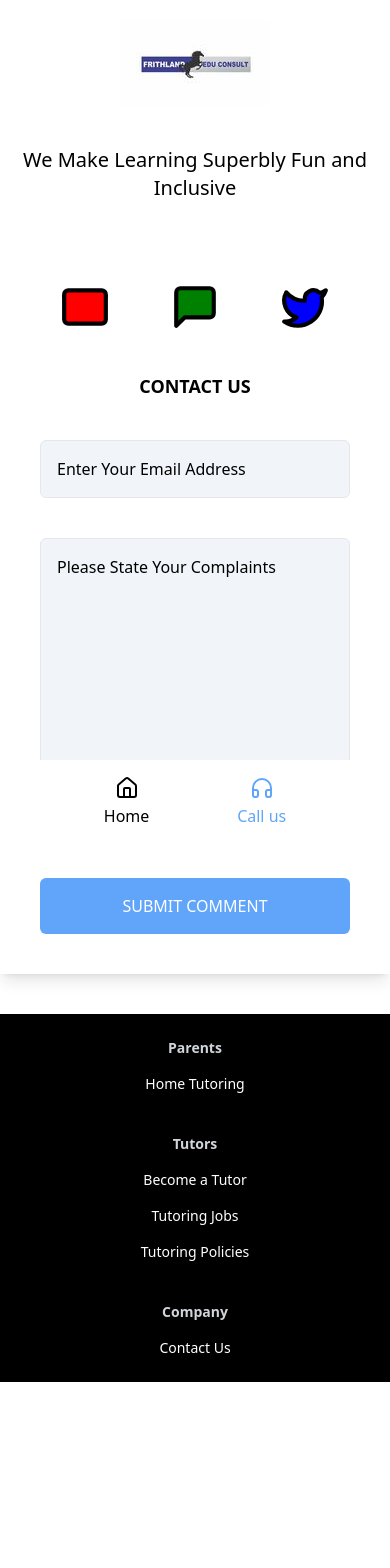
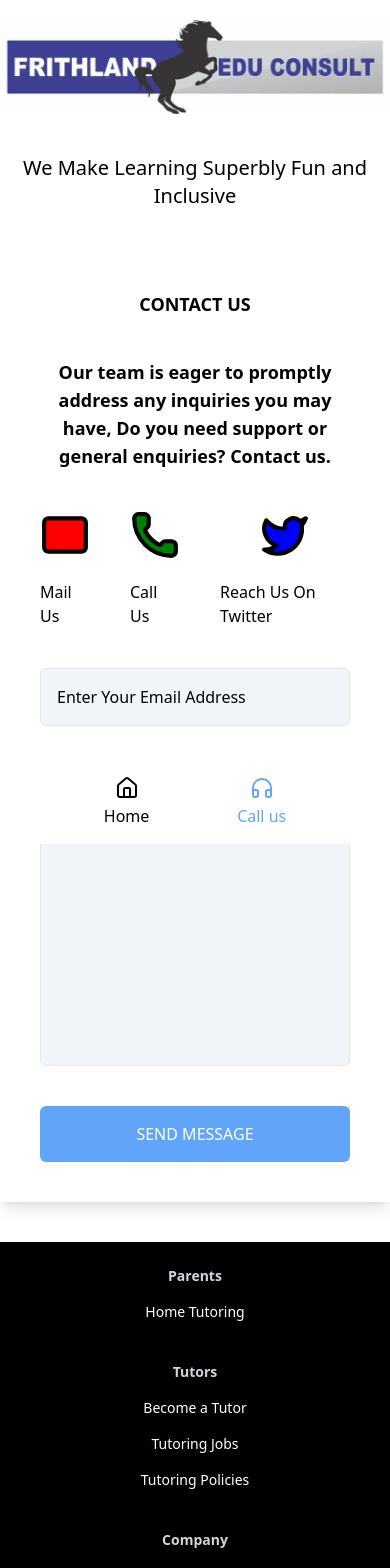
Before and after one commit to Mayor-Rhymes/learning-platform, a Vue app: page /contact in a window 390 px wide. Shown: the top 1568 px of the page. Before the commit the page ends 1542 px from the top, so only its background shows below. Built offline with nearby package versions, Linux system fonts and the light colour scheme; a web font is replaced by a local one; what @splidejs/vue-splide would draw is missing.

Commit message:
Added new stuff

```diff
--- a/src/components/Navbar.vue
+++ b/src/components/Navbar.vue
@@ -1,6 +1,7 @@
 <script setup lang="ts">
 import { Phone, PersonStanding } from "lucide-vue-next";
 import { Menu, MenuButton, MenuItems, MenuItem } from "@headlessui/vue";
+import { ChevronDown } from "lucide-vue-next";
 </script>
 
 <template>
@@ -8,7 +9,7 @@ import { Menu, MenuButton, MenuItems, MenuItem } from "@headlessui/vue";
     to="/"
     class="lg:hidden md:hidden flex items-center justify-center mt-5 text-center text-blue-700 text-4xl font-bold"
   >
-    <img src="../assets/frithland_logo_3.jpg" alt="frithland_logo" />
+    <img src="../assets/frithland_logo.jpg" alt="frithland_logo" />
     <!-- <p>Frithland</p> -->
   </router-link>
 
@@ -20,22 +21,17 @@ import { Menu, MenuButton, MenuItems, MenuItem } from "@headlessui/vue";
   >
     <router-link to="/" class="text-blue-500 text-xl">
       <img
-        src="../assets/frithland_logo_3.jpg"
+        src="../assets/frithland_logo.jpg"
         alt="frithland_logo_3"
-        class="object-scale-down w-[100px] h-[100px]"
+        class="object-scale-down w-40 h-40"
       />
       <!-- <p>Frithland</p> -->
     </router-link>
 
     <Menu as="div" class="relative">
-      <!-- <div> -->
-      <!-- <p
-        class="flex items-center p-2 hover:bg-gray-200 hover:rounded-md cursor-pointer transition-all delay-100 duration-150"
-      >
-        Our Services <ChevronDown />
-      </p> -->
-
-      <MenuButton>Our Services</MenuButton>
+      <MenuButton class="flex items-center"
+        >Our Services <ChevronDown
+      /></MenuButton>
       <transition
         enter-active-class="transition duration-100 ease-out"
         enter-from-class="transform scale-95 opacity-0"
@@ -44,26 +40,39 @@ import { Menu, MenuButton, MenuItems, MenuItem } from "@headlessui/vue";
         leave-from-class="transform scale-100 opacity-100"
         leave-to-class="transform scale-95 opacity-0"
       >
-      <MenuItems class="inline-flex flex-col gap-5 absolute top-10 w-[400px] rounded-md p-10 shadow-lg bg-white">
+        <MenuItems
+          class="inline-flex flex-col gap-5 absolute top-10 w-[400px] rounded-md p-10 shadow-lg bg-white"
+        >
           <MenuItem class="p-4">
-          <router-link to="/tutor" active-class="bg-blue-400" class="hover:bg-blue-500">
+            <router-link
+              to="/tutor"
+              active-class="bg-blue-400"
+              class="hover:bg-blue-500"
+            >
               Request A Tutor
             </router-link>
           </MenuItem>
           <MenuItem class="p-4">
-          <router-link to="/exam" active-class="bg-blue-400" class="hover:bg-blue-500">
+            <router-link
+              to="/exam"
+              active-class="bg-blue-400"
+              class="hover:bg-blue-500"
+            >
               Search For An Exam
             </router-link>
           </MenuItem>
           <MenuItem class="p-4">
-          <router-link to="/exam" active-class="bg-blue-400" class="hover:bg-blue-500">
+            <router-link
+              to="/exam"
+              active-class="bg-blue-400"
+              class="hover:bg-blue-500"
+            >
               Learn more about us
             </router-link>
           </MenuItem>
         </MenuItems>
       </transition>
     </Menu>
-    <!-- </div> -->
 
     <div
       class="flex items-center gap-2 p-2 hover:bg-gray-200 hover:rounded-md cursor-pointer transition-all delay-100 duration-150"
@@ -84,11 +93,5 @@ import { Menu, MenuButton, MenuItems, MenuItem } from "@headlessui/vue";
     >
       About
     </router-link>
-
-    <div
-      class="flex items-center p-2 hover:bg-gray-200 hover:rounded-md cursor-pointer transition-all delay-100 duration-150"
-    >
-      Login
-    </div>
   </nav>
 </template>
--- a/src/views/ContactView.vue
+++ b/src/views/ContactView.vue
@@ -1,21 +1,58 @@
-
 <script setup lang="ts">
-   import { Mail, MessageSquare, Twitter } from 'lucide-vue-next';
+import { Mail, Twitter, Phone } from "lucide-vue-next";
 </script>
 
 <template>
+  <form class="flex flex-col gap-10 w-full lg:w-[75%] mx-auto p-10 shadow-lg">
+    <h4 class="text-center text-lg font-bold">CONTACT US</h4>
+    <p class="text-lg font-semibold text-center">
+      Our team is eager to promptly address any inquiries you may have, Do you
+      need support or general enquiries? Contact us.
+    </p>
+    <div class="flex gap-10 justify-evenly">
+      <div class="flex flex-col gap-5 items-center justify-center cursor-pointer">
+        <Mail
+          :size="50"
+          fill="red"
+          class="hover:scale-125 transition-all duration-150 delay-150 ease-in-out"
+        />
+        <p>Mail Us</p>
+      </div>
+      <div class="flex flex-col gap-5 items-center justify-center cursor-pointer">
+        <Phone
+          :size="50"
+          fill="green"
+          class="hover:scale-125 transition-all duration-150 delay-150 ease-in-out"
+        />
+        <p>Call Us</p>
+      </div>
+      <div class="flex flex-col gap-5 items-center justify-center cursor-pointer">
+        <Twitter
+          :size="50"
+          fill="blue"
+          class="hover:scale-125 transition-all duration-150 delay-150 ease-in-out"
+        />
+        <p>Reach Us On Twitter</p>
+      </div>
+    </div>
 
-    <form class="flex flex-col gap-10 w-full lg:w-[75%] mx-auto p-10 shadow-lg">
+    <input
+      type="email"
+      class="p-4 border focus:bg-white bg-slate-100 placeholder-black focus:border-blue-700 hover:border-blue-300 outline-none rounded-md"
+      placeholder="Enter Your Email Address"
+      required
+    />
+    <textarea
+      class="p-4 h-[300px] border focus:bg-white bg-slate-100 placeholder-black focus:border-blue-700 hover:border-blue-300 outline-none rounded-md resize-none"
+      placeholder="Please State Your Complaints"
+      required
+    ></textarea>
 
-         <div class="flex gap-10 justify-evenly">
-            <Mail :size="50" fill="red"/>
-            <MessageSquare :size="50" fill="green"/>
-            <Twitter :size="50" fill="blue"/>
-         </div>
-        <h4 class="text-center text-lg font-bold">CONTACT US</h4>
-        <input type="email" class="p-4 border focus:bg-white bg-slate-100 placeholder-black focus:border-blue-700 hover:border-blue-300 outline-none rounded-md" placeholder="Enter Your Email Address"/>
-        <textarea class="p-4 h-[300px] border focus:bg-white bg-slate-100 placeholder-black focus:border-blue-700 hover:border-blue-300 outline-none rounded-md resize-none" placeholder="Please State Your Complaints"></textarea>
-
-        <button class="bg-blue-400 text-white p-4 rounded-md hover:bg-blue-800 transition-all delay-200 duration-250">SUBMIT COMMENT</button>
-    </form>
+    <button
+      type="submit"
+      class="bg-blue-400 text-white p-4 rounded-md hover:bg-blue-800 transition-all delay-200 duration-250"
+    >
+      SEND MESSAGE
+    </button>
+  </form>
 </template>
```
Also changed, not shown: src/assets/frithland_logo.jpg. Lines whose indentation alone changed are shown as unchanged.
